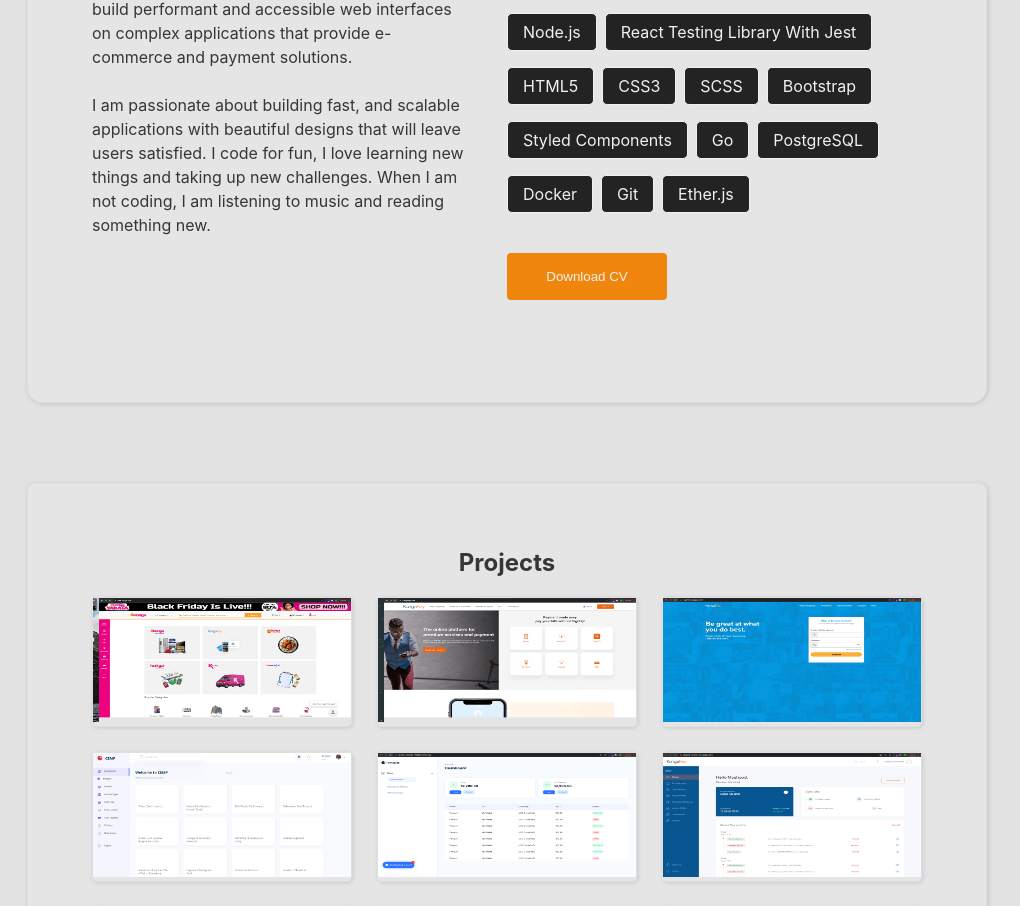
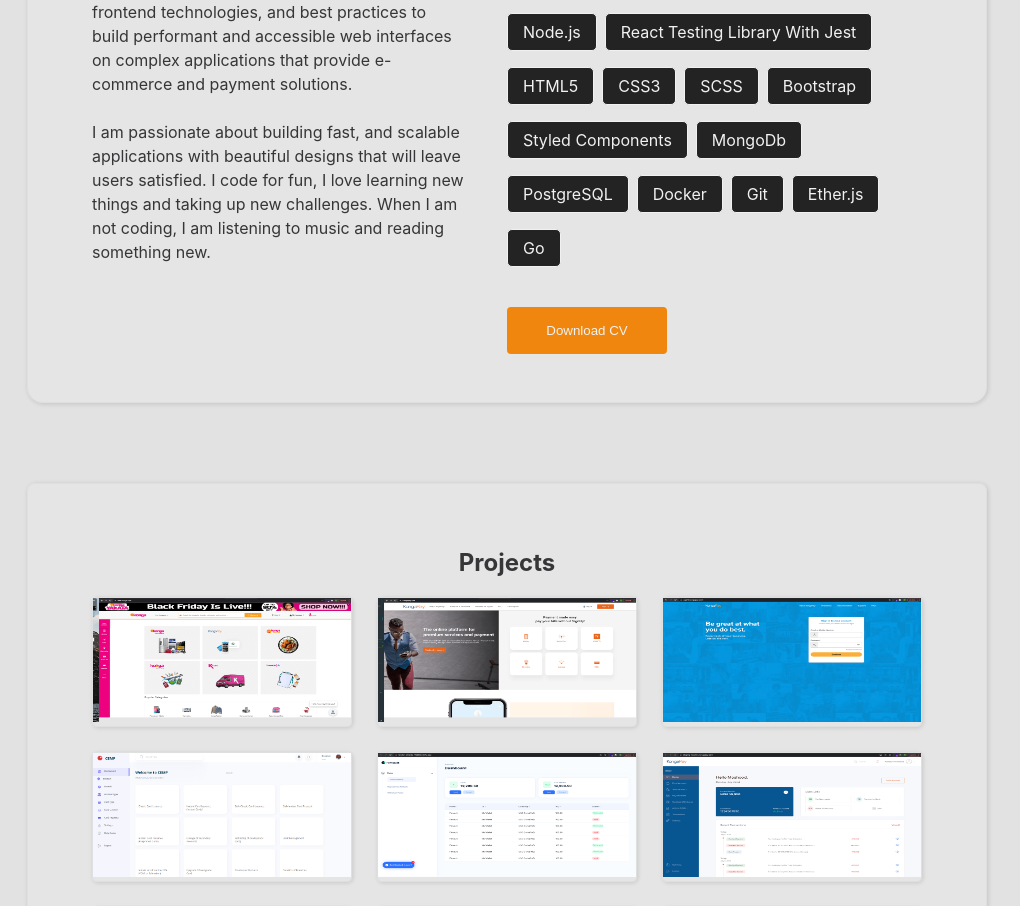
Before and after one commit to Raphael2k6/mynewportfolio, a Next.js app: page / in a window 1280 px wide. Shown: the part 1229-2135 px from the top of the page, without its empty margins (133-1153 px from the left). Built offline with nearby package versions, Linux system fonts and the light colour scheme; grey boxes are pictures that could not be loaded.

Commit message:
fixing issues

```diff
--- a/Components/Contact/Contact.js
+++ b/Components/Contact/Contact.js
@@ -36,6 +36,7 @@ export const ContactUs = () => {
           }, 500)
           console.log(result.text);
       }, (error) => {
+        setLoading(false);
           console.log(error.text);
       });
   };
--- a/data.js
+++ b/data.js
@@ -24,11 +24,12 @@ export const data = [
   {id: 12, tool: "SCSS"},
   {id: 13, tool: "Bootstrap"},
   {id: 14, tool: "Styled Components"},
-  {id: 15, tool: "Go"},
+  {id: 15, tool: "MongoDb"},
   {id: 16, tool: "PostgreSQL"},
   {id: 17, tool: "Docker"},
   {id: 18, tool: "Git"},
   {id: 19, tool: "Ether.js"},
+  {id: 20, tool: "Go"},
 ];
 
   export const projectData = [
```
